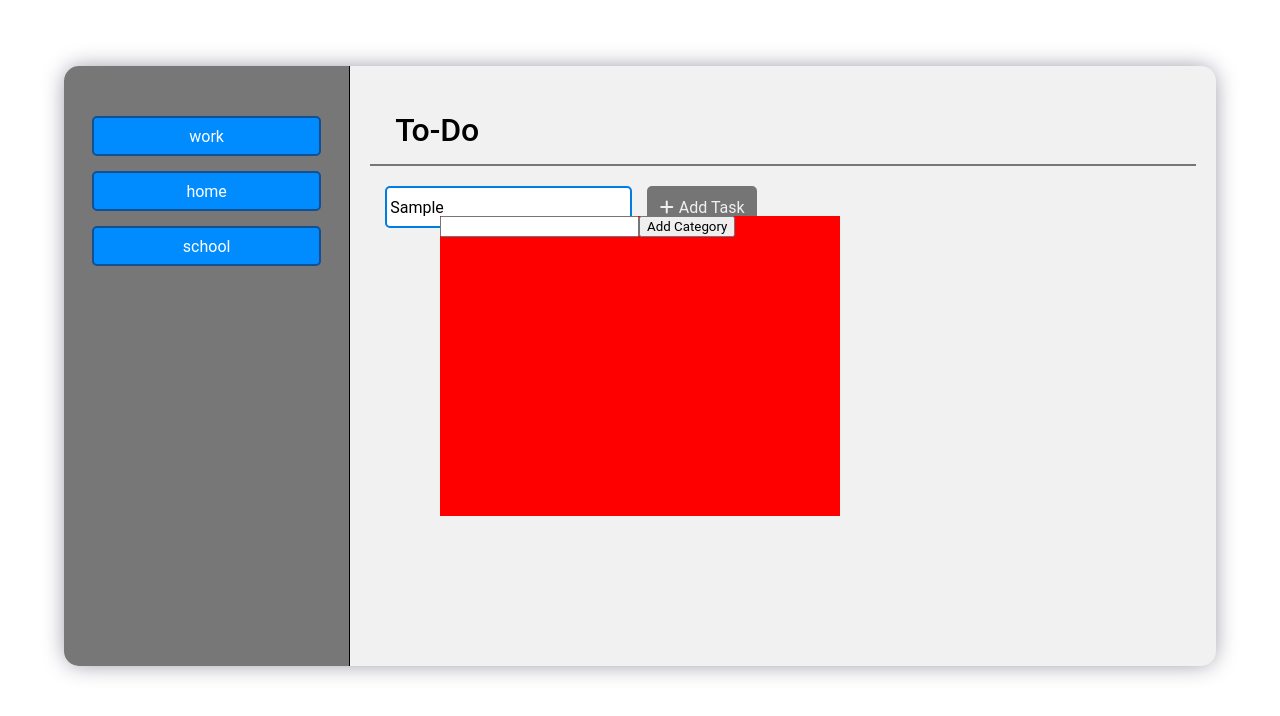
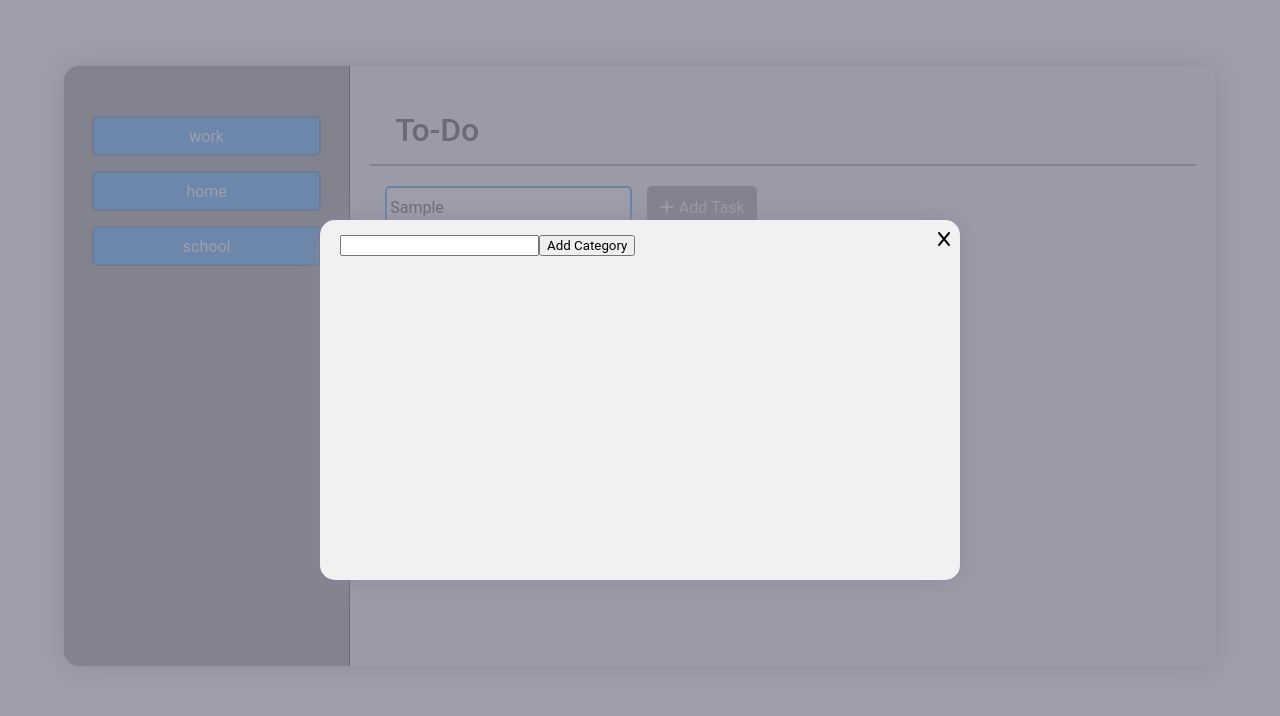
Before and after one commit to Lysy18/Simple-todo-list---React, a React (Vite) app: page / in a window 1280 px wide. Both pictures are taken after typing "Sample" into the empty fields and a click on the button "Add Category". Shown: the top 716 px of the page. Built offline with nearby package versions, Linux system fonts and the light colour scheme.

Commit message:
addCategory

```diff
--- a/src/components/AddCategory.jsx
+++ b/src/components/AddCategory.jsx
@@ -1,46 +1,25 @@
-import { useState } from "react";
+// import { useState } from "react";
 import PropTypes from "prop-types";
-const AddCategory = ({ onAddCategory }) => {
-  let [isAddCategory, setIsAddCategory] = useState(true);
-  let [newCategory, setNewCategory] = useState("");
-
+const AddCategory = ({ onShadowTest }) => {
   // const handleAddCategory = () => {
   //   // setIsAddCategory((addPosi) => !addPosi);
   //   console.log(isAddCategory);
   // };
-  const handleChange = (e) => {
-    setNewCategory(e.target.value);
-  };
-  const handleSaveAddedCategory = (e) => {
-    e.preventDefault();
-    if (newCategory !== "") {
-      onAddCategory(newCategory);
-      setNewCategory("");
-      setIsAddCategory(!isAddCategory);
-    }
+
+  const test = () => {
+    onShadowTest;
   };
   return (
     <>
-      {isAddCategory ? (
-        <div className="addCategoryBtn">
-          <button onClick={() => setIsAddCategory((newAddPosi) => !newAddPosi)}>
-            Add Category
-          </button>
-        </div>
-      ) : (
-        <div className="addCategoryPopup">
-          <form onSubmit={handleSaveAddedCategory}>
-            <input type="text" onChange={handleChange} value={newCategory} />
-            <button type="submit">Add Category</button>
-          </form>
-        </div>
-      )}
+      <div className="addCategoryBtn">
+        <button onClick={onShadowTest}>Add Category</button>
+      </div>
     </>
   );
 };
 
-AddCategory.propTypes = {
-  onAddCategory: PropTypes.func.isRequired,
-};
+// AddCategory.propTypes = {
+//   onAddCategory: PropTypes.func.isRequired,
+// };
 
 export default AddCategory;
--- /dev/null
+++ b/src/components/AddCategoryPopup.jsx
@@ -0,0 +1,37 @@
+import { useState } from "react";
+import PropTypes from "prop-types";
+const AddCategoryPopup = ({ onAddCategory, onShadowTest }) => {
+  // let [isAddCategory, setIsAddCategory] = useState(true);
+  let [newCategory, setNewCategory] = useState("");
+  const handleChange = (e) => {
+    setNewCategory(e.target.value);
+  };
+  const handleSaveAddedCategory = (e) => {
+    e.preventDefault();
+    if (newCategory !== "") {
+      onAddCategory(newCategory);
+      setNewCategory("");
+      // setIsAddCategory(!isAddCategory);
+      onShadowTest();
+    }
+  };
+  return (
+    <div className="shadow">
+      <div className="addCategoryPopup">
+        <div className="addCategoryPopup-close" onClick={onShadowTest}>
+          <i className="fa-solid fa-x"></i>
+        </div>
+        <form onSubmit={handleSaveAddedCategory}>
+          <input type="text" onChange={handleChange} value={newCategory} />
+          <button type="submit">Add Category</button>
+        </form>
+      </div>
+    </div>
+  );
+};
+
+AddCategoryPopup.propTypes = {
+  onAddCategory: PropTypes.func.isRequired,
+};
+
+export default AddCategoryPopup;
--- a/src/components/TodoList.jsx
+++ b/src/components/TodoList.jsx
@@ -3,10 +3,15 @@ import TodoForm from "./TodoForm";
 import Todo from "./Todo";
 import TodoCategoryBtn from "./TodoCategoryBtn";
 import AddCategory from "./AddCategory";
+import AddCategoryPopup from "./AddCategoryPopup";
 const TodoList = () => {
   const [todoList, setTodos] = useState([]);
   let [selectedCategory, setSelectedCategory] = useState("work");
-  let [categoryArr, setCategoryArr] = useState(["work", "home", "school"]);
+  let [categoryArr, setCategoryArr] = useState([
+    "work",
+    "home",
+    "school",
+  ]);
   const handleCategory = (category) => {
     console.log(category.categoryName);
     setSelectedCategory(category.categoryName);
@@ -59,12 +64,34 @@ const TodoList = () => {
   };
 
   const handleAddCategory = (newCategory) => {
+    console.log("he");
     setCategoryArr([...categoryArr, newCategory]);
+  };
+  const [test, setTest] = useState(false);
+
+  const handleTest = () => {
+    setTest((test1) => !test1);
+
+    //setTest(!test);
+    console.log("heh", test);
   };
 
   return (
+    <>
+      {test ? (
+        <>
+          <AddCategoryPopup
+            onAddCategory={handleAddCategory}
+            // onShadowTest={() => {
+            //   handleTest();
+            // }}
+            onShadowTest={handleTest}
+          />
+        </>
+      ) : null}
       <div className="mainContainer">
         <div className="mainContainer-category">
+          {test}
           <ul>
             {/* <TodoBtn onClick={() => handleCategory("home")}>
             <i className="fa-solid fa-house"></i>Home
@@ -86,7 +113,7 @@ const TodoList = () => {
             ))}
             {/* <li onClick={setIsAddCategory(!isAddCategory)}></li> */}
           </ul>
-        <AddCategory onAddCategory={handleAddCategory} />
+          {test ? null : <AddCategory onShadowTest={handleTest} />}
         </div>
         <div className="mainContainer-todoContainer">
           <h1>To-Do</h1>
@@ -102,6 +129,7 @@ const TodoList = () => {
           </div>
         </div>
       </div>
+    </>
   );
 };
 
--- a/src/style/style-d.css
+++ b/src/style/style-d.css
@@ -17,12 +17,32 @@ body {
   top: 0;
   left: 0;
   bottom: 0;
+  width: 100vw;
   right: 0;
   background-color: rgba(134, 134, 150, 0.8);
+  height: 100vh;
   flex-basis: 100%;
   overflow: hidden;
 }
 
+.addCategoryPopup {
+  z-index: 99;
+  position: relative;
+  top: 50%;
+  left: 50%;
+  transform: translate(-50%, -50%);
+  width: 600px;
+  height: 330px;
+  background-color: #f1f1f1;
+  border-radius: 15px;
+  padding: 15px 20px;
+  box-shadow: 0px 0px 23px -3px rgb(134, 134, 150);
+}
+.addCategoryPopup-close {
+  position: absolute;
+  top: 10px;
+  right: 10px;
+}
 li {
   list-style: none;
 }
@@ -54,6 +74,8 @@ li {
 .mainContainer-category ul {
   padding: 0;
   margin: 5px 10px;
+  max-height: 60vh;
+  overflow-y: auto;
 }
 .mainContainer-category ul li {
   display: flex;
@@ -105,15 +127,6 @@ li {
 .mainContainer-category .addCategoryBtn button:hover {
   background-color: #002bee;
   border: 2px solid #1b1293;
-}
-.mainContainer-category .addCategoryPopup {
-  position: absolute;
-  top: 50%;
-  left: 50%;
-  transform: translate(-50%, -50%);
-  width: 400px;
-  height: 300px;
-  background-color: red;
 }
 .mainContainer-todoContainer {
   width: 75%;
--- a/src/style/style-d.scss
+++ b/src/style/style-d.scss
@@ -22,15 +22,33 @@ body {
   top: 0;
   left: 0;
   bottom: 0;
-  // width: 100vw;
+  width: 100vw;
   right: 0;
   background-color: rgba(134, 134, 150, 0.8);
-  // height: 100vh;
+  height: 100vh;
   flex-basis: 100%;
-  // transform: translate(-9.6%, -8.3%);
   overflow: hidden;
 }
-#root {
+.addCategoryPopup {
+  z-index: 99;
+  position: relative;
+  top: 50%;
+  left: 50%;
+  transform: translate(-50%, -50%);
+  width: 600px;
+  height: 330px;
+  background-color: #f1f1f1;
+  border-radius: 15px;
+  padding: 15px 20px;
+  box-shadow: 0px 0px 23px -3px rgba(134, 134, 150, 1);
+  &-close {
+    position: absolute;
+    top: 10px;
+    right: 10px;
+  }
+
+  form {
+  }
 }
 
 li {
@@ -66,6 +84,8 @@ li {
     ul {
       padding: 0;
       margin: 5px 10px;
+      max-height: 60vh;
+      overflow-y: auto;
       li {
         display: flex;
         justify-content: center;
@@ -118,17 +138,6 @@ li {
           background-color: #002bee;
           border: 2px solid #1b1293;
         }
-      }
-    }
-    .addCategoryPopup {
-      position: absolute;
-      top: 50%;
-      left: 50%;
-      transform: translate(-50%, -50%);
-      width: 400px;
-      height: 300px;
-      background-color: red;
-      form {
       }
     }
   }
```
Also changed, not shown: src/components/Untitled-1.txt (deleted), 1 other file (tests, documents, lock files or other folders). Lines whose indentation alone changed are shown as unchanged.
